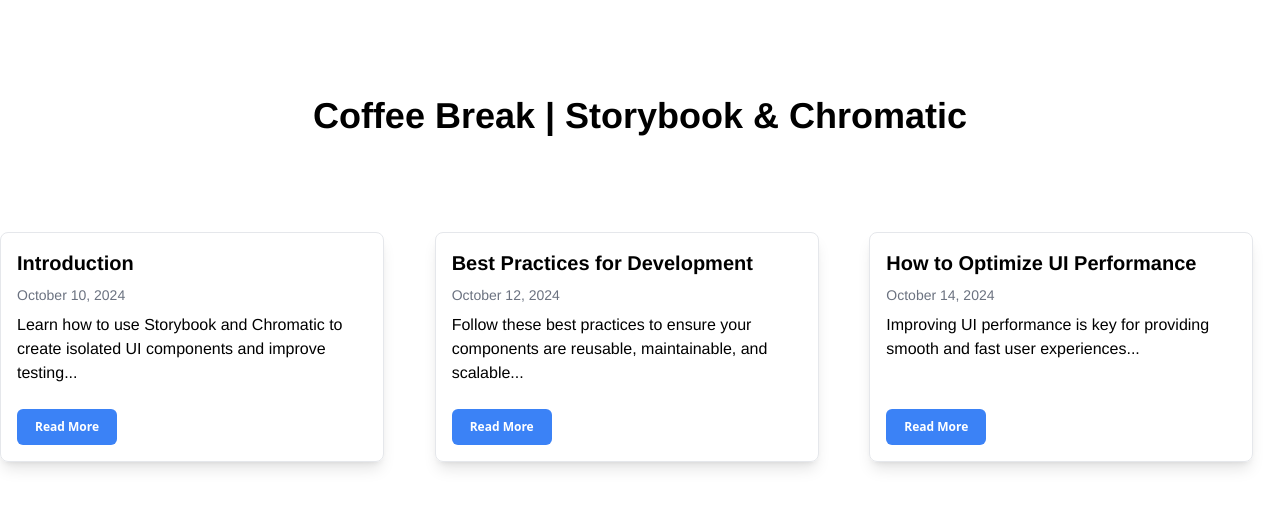
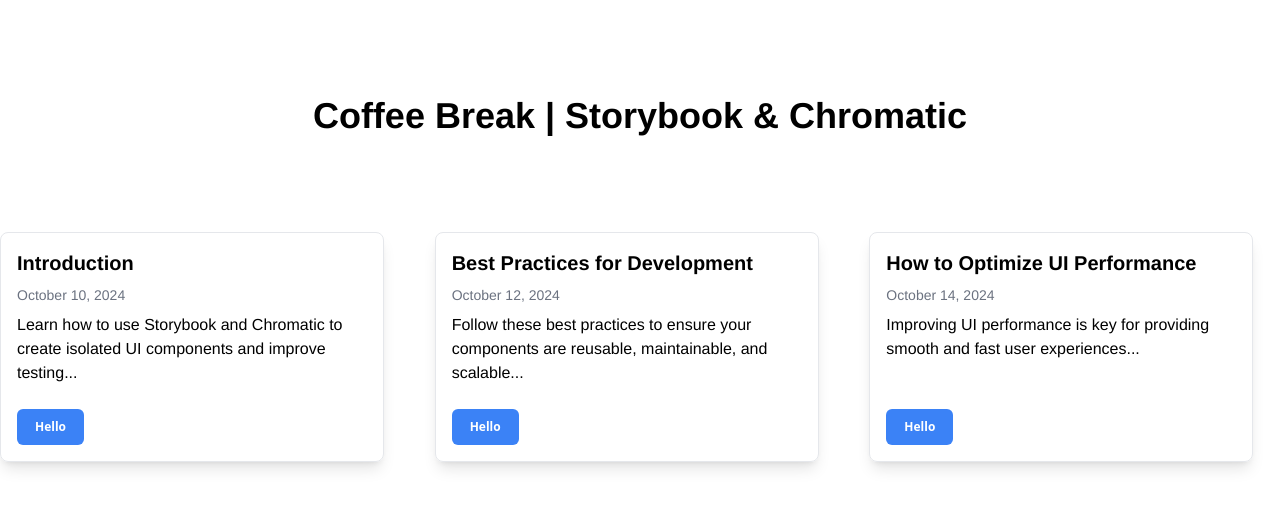
Before and after one commit to mikolajnogiechtd/coffee-break-storybook-and-chromatic, a Next.js app: page / in a window 1280 px wide. Shown: the top 508 px of the page. Built offline with nearby package versions, Linux system fonts and the light colour scheme.

Commit message:
Change button label

```diff
--- a/src/app/components/Button/Button.tsx
+++ b/src/app/components/Button/Button.tsx
@@ -13,6 +13,7 @@
   variant = 'primary',
   size = 'medium',
   backgroundColor,
+  // eslint-disable-next-line @typescript-eslint/no-unused-vars
   children,
   onClick,
   ...rest
@@ -33,7 +34,7 @@
       style={{ backgroundColor }}
       onClick={onClick}
       {...rest}>
-      {children}
+      Hello
     </button>
   );
 };
```
